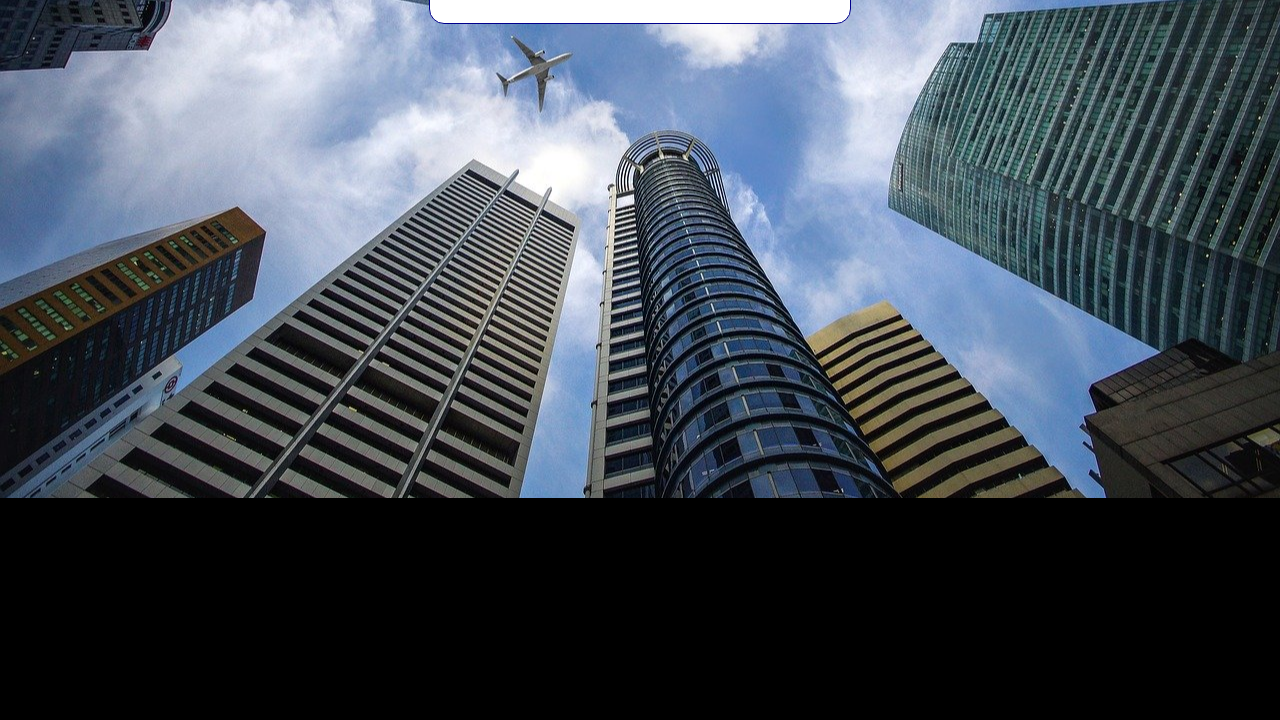
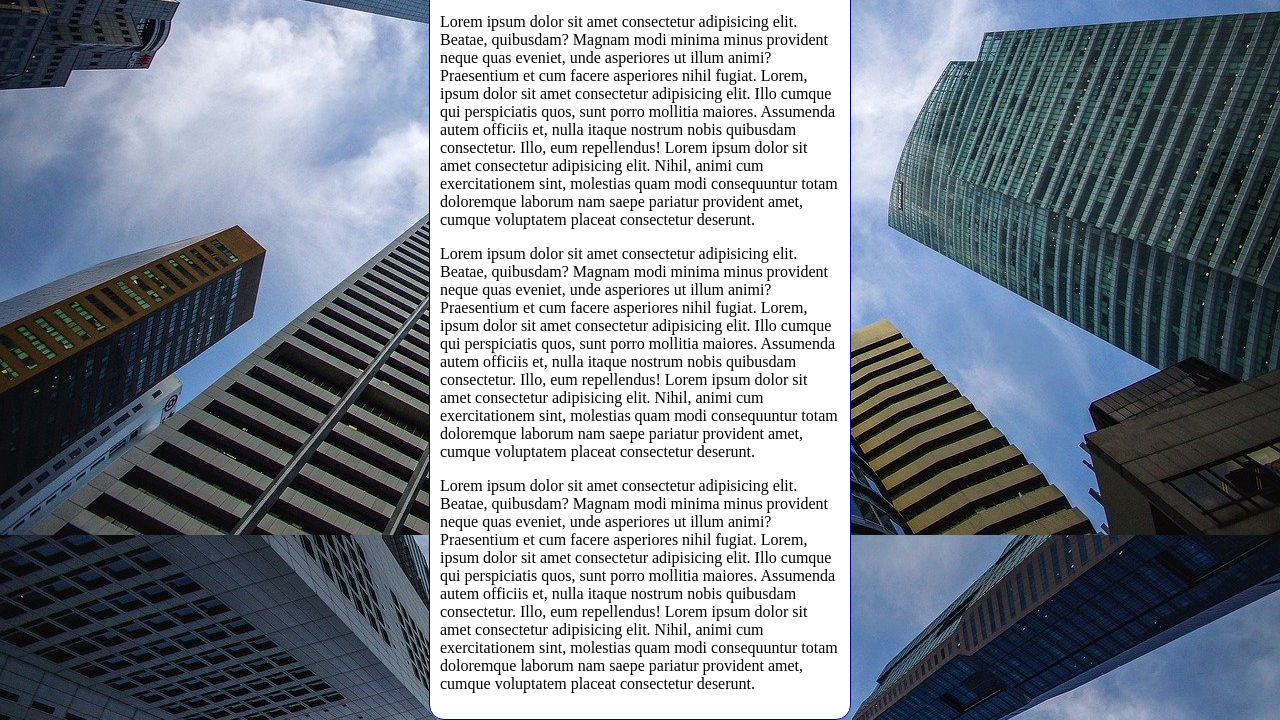
Before and after one commit to moslikeri/html-css, a plain HTML site: page Exercicios/ex022/fundo006.html in a window 1280 px wide. Shown: the part 318-1038 px from the top of the page. Before the commit the page ends 816 px from the top, so only its background shows below. Drawn offline with Linux system fonts and the light colour scheme.

Commit message:
Actualizei o fundo 006

```diff
--- a/Exercicios/ex022/fundo006.html
+++ b/Exercicios/ex022/fundo006.html
@@ -3,20 +3,24 @@
 <head>
     <meta charset="UTF-8">
     <meta name="viewport" content="width=device-width, initial-scale=1.0">
-    <title>Document</title>
+    <title>Fundo Fixo de Tela</title>
     <style>
         body {
             height: 100vh;
-            background-color: black;
-            background-image: url(imagens/wallpaper002.jpg);
-            background-position: center center;
-            background-repeat: no-repeat;
+            background: black url('imagens/wallpaper002.jpg') center center no-repeat fixed;
             background-size: cover;
+
+            /* Shorthand do Background
+                color > image > position > repeat >
+                size > attachment
+            */
         }
+
+
 
         main {
             background-color: white;
-            width: 400px;
+            max-width: 400px;
             padding: 10px;
             margin: auto;
             border: 1px solid darkblue;
@@ -28,6 +32,9 @@
     <main>
         <h1>Teste de Imagem de Fundo</h1>
         <p>Lorem ipsum dolor sit amet consectetur adipisicing elit. Beatae, quibusdam? Magnam modi minima minus provident neque quas eveniet, unde asperiores ut illum animi? Praesentium et cum facere asperiores nihil fugiat. Lorem, ipsum dolor sit amet consectetur adipisicing elit. Illo cumque qui perspiciatis quos, sunt porro mollitia maiores. Assumenda autem officiis et, nulla itaque nostrum nobis quibusdam consectetur. Illo, eum repellendus! Lorem ipsum dolor sit amet consectetur adipisicing elit. Nihil, animi cum exercitationem sint, molestias quam modi consequuntur totam doloremque laborum nam saepe pariatur provident amet, cumque voluptatem placeat consectetur deserunt.</p>
+        <p>Lorem ipsum dolor sit amet consectetur adipisicing elit. Beatae, quibusdam? Magnam modi minima minus provident neque quas eveniet, unde asperiores ut illum animi? Praesentium et cum facere asperiores nihil fugiat. Lorem, ipsum dolor sit amet consectetur adipisicing elit. Illo cumque qui perspiciatis quos, sunt porro mollitia maiores. Assumenda autem officiis et, nulla itaque nostrum nobis quibusdam consectetur. Illo, eum repellendus! Lorem ipsum dolor sit amet consectetur adipisicing elit. Nihil, animi cum exercitationem sint, molestias quam modi consequuntur totam doloremque laborum nam saepe pariatur provident amet, cumque voluptatem placeat consectetur deserunt.</p>
+        <p>Lorem ipsum dolor sit amet consectetur adipisicing elit. Beatae, quibusdam? Magnam modi minima minus provident neque quas eveniet, unde asperiores ut illum animi? Praesentium et cum facere asperiores nihil fugiat. Lorem, ipsum dolor sit amet consectetur adipisicing elit. Illo cumque qui perspiciatis quos, sunt porro mollitia maiores. Assumenda autem officiis et, nulla itaque nostrum nobis quibusdam consectetur. Illo, eum repellendus! Lorem ipsum dolor sit amet consectetur adipisicing elit. Nihil, animi cum exercitationem sint, molestias quam modi consequuntur totam doloremque laborum nam saepe pariatur provident amet, cumque voluptatem placeat consectetur deserunt.</p>
+        <p>Lorem ipsum dolor sit amet consectetur adipisicing elit. Beatae, quibusdam? Magnam modi minima minus provident neque quas eveniet, unde asperiores ut illum animi? Praesentium et cum facere asperiores nihil fugiat. Lorem, ipsum dolor sit amet consectetur adipisicing elit. Illo cumque qui perspiciatis quos, sunt porro mollitia maiores. Assumenda autem officiis et, nulla itaque nostrum nobis quibusdam consectetur. Illo, eum repellendus! Lorem ipsum dolor sit amet consectetur adipisicing elit. Nihil, animi cum exercitationem sint, molestias quam modi consequuntur totam doloremque laborum nam saepe pariatur provident amet, cumque voluptatem placeat consectetur deserunt.</p>
     </main>
 </body>
 </html>
```
